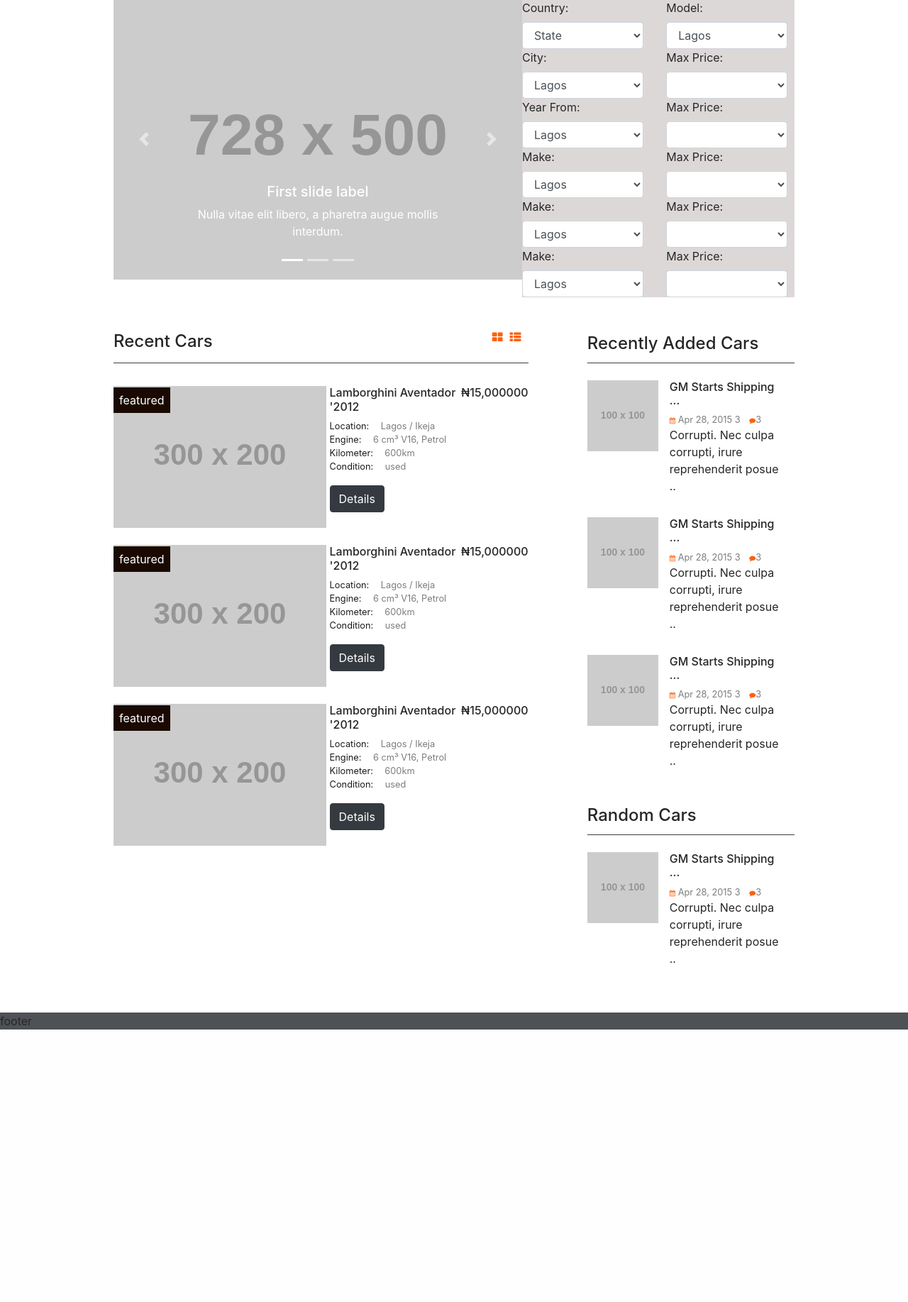
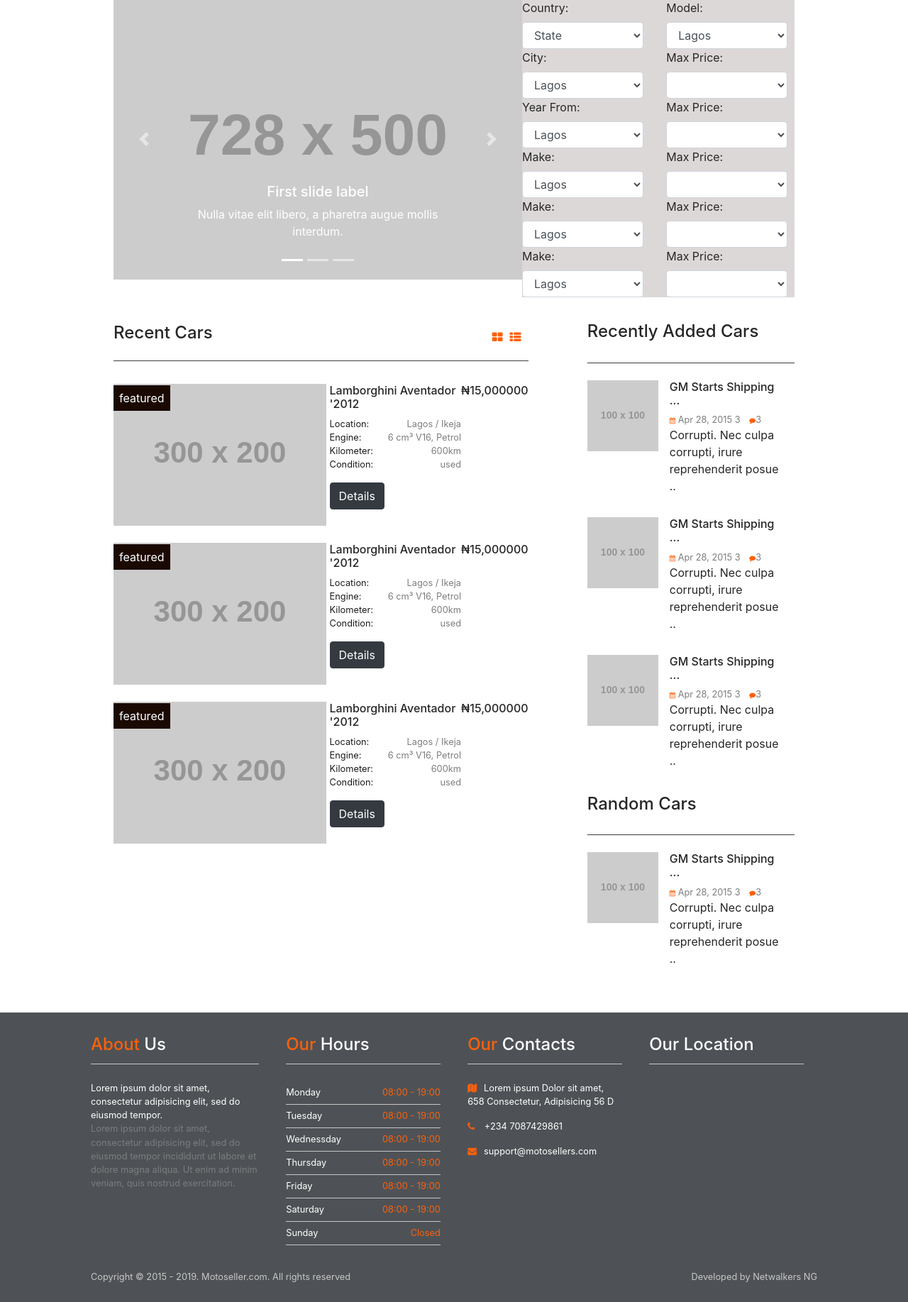
Before and after one commit to netwalkersng/car_dealer, a CodeIgniter app: page /car_dealer/ in a window 1280 px wide. Shown: the part 315-2150 px from the top of the page at 71% size. Before the commit the page ends 1766 px from the top, so only its background shows below. Run offline with CodeIgniter, Linux system fonts and the light colour scheme; grey boxes labelled with a size stand in for pictures from a placeholder-image service; lists and menus that the app fills with data are empty; some libraries are stand-ins or nearby versions.

Commit message:
completed desktop view

```diff
--- a/application/views/Home.php
+++ b/application/views/Home.php
@@ -313,9 +313,47 @@
       </div>
     </main>
 
-    <footer>
-      <div data-footer>
-        footer
+    <footer data-footer>
+      <div data-footer-row1>
+        <div data-col1>
+          <h4><span>About</span> Us</h4>
+          Lorem ipsum dolor sit amet, consectetur adipisicing elit, sed do eiusmod tempor.
+
+          <p class="subheading">
+          Lorem ipsum dolor sit amet, consectetur adipisicing elit,
+          sed do eiusmod tempor incididunt ut labore et dolore magna aliqua. Ut enim ad minim veniam, quis nostrud exercitation.
+        </p>
+        </div>
+
+        <div data-col2>
+          <h4> <span>Our</span> Hours</h4>
+            <ul>
+              <li>Monday <span>08:00 - 19:00</span></li>
+              <li>Tuesday <span>08:00 - 19:00</span></li>
+              <li>Wednessday <span>08:00 - 19:00</span></li>
+              <li>Thursday<span>08:00 - 19:00</span></li>
+              <li>Friday <span>08:00 - 19:00</span></li>
+              <li>Saturday<span>08:00 - 19:00</span></li>
+              <li>Sunday <span>Closed</span></li>
+            </ul>
+        </div>
+
+
+
+
+        <div data-col3>
+          <h4><span>Our</span> Contacts</h4>
+
+              <p><i class="fa fa-map" aria-hidden="true"></i>Lorem ipsum Dolor sit amet, 658 Consectetur, Adipisicing 56 D </p>
+              <p><i class="fa fa-phone" aria-hidden="true"></i> +234 7087429861   </p>
+              <p> <i class="fa fa-envelope" aria-hidden="true"></i>support@motosellers.com</p>
+
+        </div>
+
+        <div data-col4><h4>Our Location</h4></div>
+      </div>
+      <div data-col5>
+          Copyright © 2015 - 2019. Motoseller.com. All rights reserved <span>Developed by	Netwalkers NG</span>
       </div>
     </footer>
 
--- a/assets/css/style.css
+++ b/assets/css/style.css
@@ -256,9 +256,7 @@ ul{
 
   background-color:  #ff600a;
 }
-.form-control{
 
-}
 .form-control:focus {
   border-color:#ff600a;
   box-shadow: inset 0  1px #9c491c;;
@@ -289,6 +287,10 @@ ul{
   border-bottom: thin solid rgb(63, 61, 61);
   margin-bottom: 2em;
 
+}
+[data-switch-icons] h4{
+margin-top: -.5em;
+margin-bottom: .7em;
 }
 [data-switch-icons] .fa-th-large{
   margin-left: auto;
@@ -328,9 +330,9 @@ ul{
 
 }
 [data-side] h4{
-  padding-bottom: .5em;
+  padding-bottom: 1.2em;
   border-bottom: thin solid rgb(63, 61, 61);
-  margin-top: .8em;
+  margin-top: .1em;
   margin-bottom: 1em;
 }
 
@@ -369,6 +371,12 @@ ul{
 [thumb-nail-desc]{
  margin: 0  1em 2em 1em;
 }
+
+[data-car-spec] .inner-text{
+  float: right;
+ margin-right: 0;
+
+}
 [thumb-nail-container]{
   display: flex;
 
@@ -387,9 +395,61 @@ ul{
 }
 [data-footer]{
   background-color: #4e5256;
+  display: flex;
+  flex-direction: column;
+  justify-content: space-evenly;
+  font-size: 80%;
 }
 
+[data-footer-row1]{
+  display: flex;
+  flex-direction: row;
+  /* background-color: white; */
+}
+[data-footer-row1] [data-col1]{
+  margin-left: 10em;
+}
 
+[data-footer-row1] [data-col1], [data-footer-row1] [data-col2],[data-footer-row1] [data-col3],[data-footer-row1] [data-col4]{
+  width: 20%;
+ padding: 1.5em;
+ color: white;
+}
+[data-footer-row1] ul li, [data-footer-row1] h4{
+  border-bottom: thin solid rgb(200, 198, 198);
+  padding: .5em 0 .5em 0;
+}
+
+[data-footer-row1] h4{
+  border-bottom: thin solid rgb(200, 198, 198);
+  margin-bottom: 1em;
+}
+[data-footer-row1] [data-col1]{
+  padding-left: 0;
+}
+
+[data-footer-row1] h4 span{
+  color: #ff600a;
+}
+
+[ data-footer-row1] [data-col2]  ul span{
+  float: right;
+  /* color: red; */
+}
+
+[ data-footer-row1] [data-col2]  ul li span:last-child{
+  color: #ff600a;
+}
+[data-footer] [ data-col5]{
+  margin-left: 10em;
+  margin-right: 10em;
+  color: rgb(200, 198, 198);
+  margin-bottom: 2em;
+}
+
+[data-footer] [ data-col5] span{
+  float: right;
+}
 
 /* ==========================================================================
    Helper classes
```
